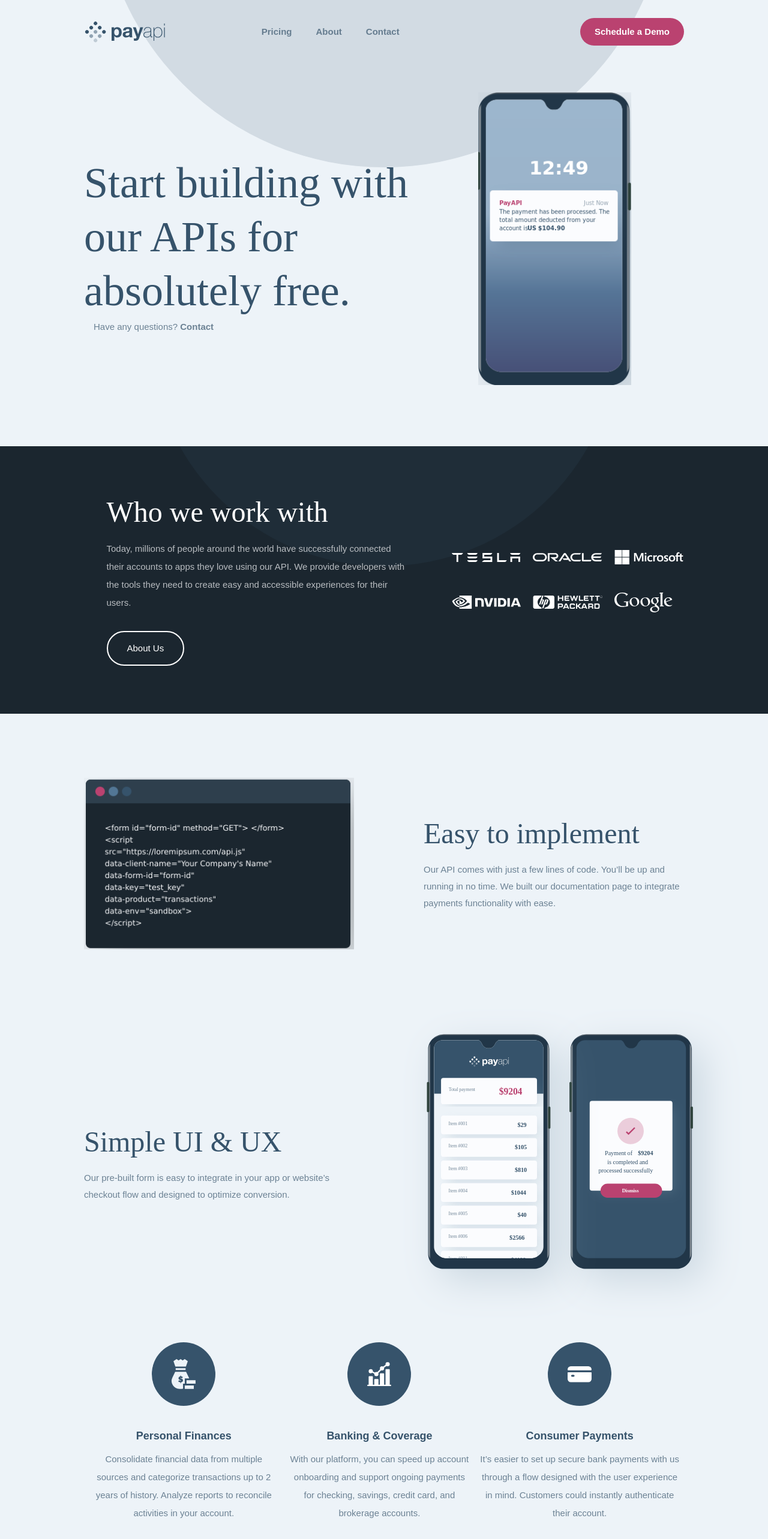
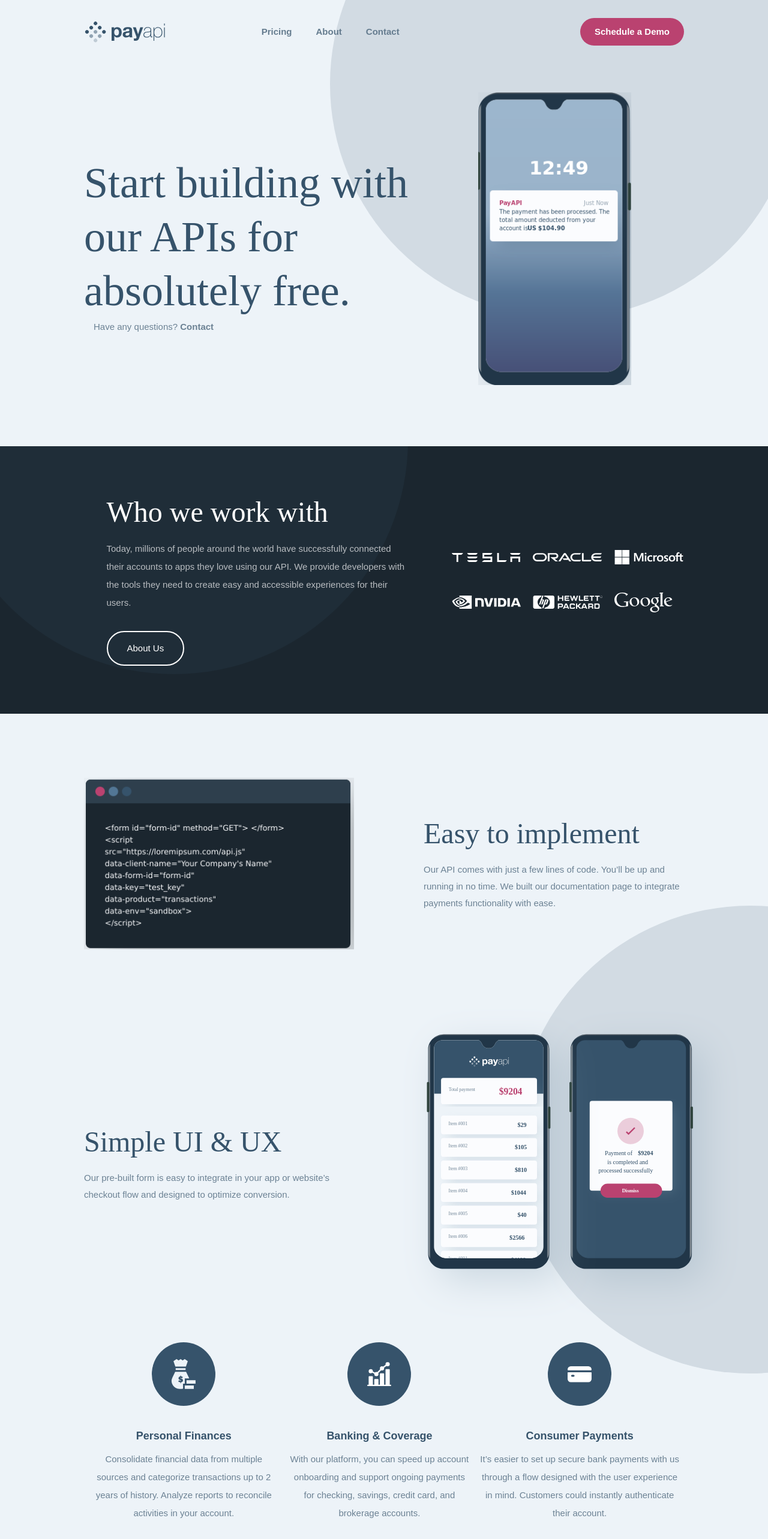
Before and after one commit to ittybe/payapi, a React (Create React App) app: page / in a window 1280 px wide. Shown: the top 2566 px of the page at 60% size. Built offline with nearby package versions, Linux system fonts and the light colour scheme.

Commit message:
circles desktop

```diff
--- a/src/App.css
+++ b/src/App.css
@@ -111,4 +111,8 @@
         @apply mx-auto;
         max-width: var(--max-width-home-desktop);
     }
+    footer::after {
+        left: initial;
+        right: -130px;
+    }
 }
--- a/src/Home.css
+++ b/src/Home.css
@@ -256,6 +256,25 @@
     .text-under-image-section {
         @apply my-0;
         max-width: var(--max-width-home-desktop);
+
+    }
+    .text-under-image-section--second {
+        position: relative;
+    }
+    .text-under-image-section--second * {
+        position: relative;
+        z-index: 10;
+    }
+    .text-under-image-section--second::after {
+        @apply rounded-full;
+        content: "";
+        height: 780px;
+        width: 780px;
+        background-color: var(--lighter-blue);
+        position: absolute;
+        z-index: 0;
+        top: -180px;
+        right: -500px;
     }
     .text-under-image-section__info-wrapper {
         @apply flex justify-center flex-col;
@@ -309,4 +328,18 @@
     .pro__heading {
         @apply mb-3 mt-7;
     }
+    .start-section::after {
+        width: 780px;
+        height: 780px;
+        top: -250px;
+        right: -50px;
+        left: initial;
+        transform: initial;
+    }
+    .business-allies::after {
+        top: -400px;
+        left: -100px;
+
+        transform: initial;
+    }
 }
--- a/src/Home.js
+++ b/src/Home.js
@@ -78,7 +78,7 @@
                         </div>
                     </div>
                 </div>
-                <div className="text-under-image-section page-margin-x">
+                <div className="text-under-image-section text-under-image-section--second page-margin-x">
                     <div className="text-under-image-section__content-wrapper ">
                         {/* image */}
                         <div className="text-under-image-section__image-wrapper text-under-image-section__image-wrapper--reverse mb-10">
```
